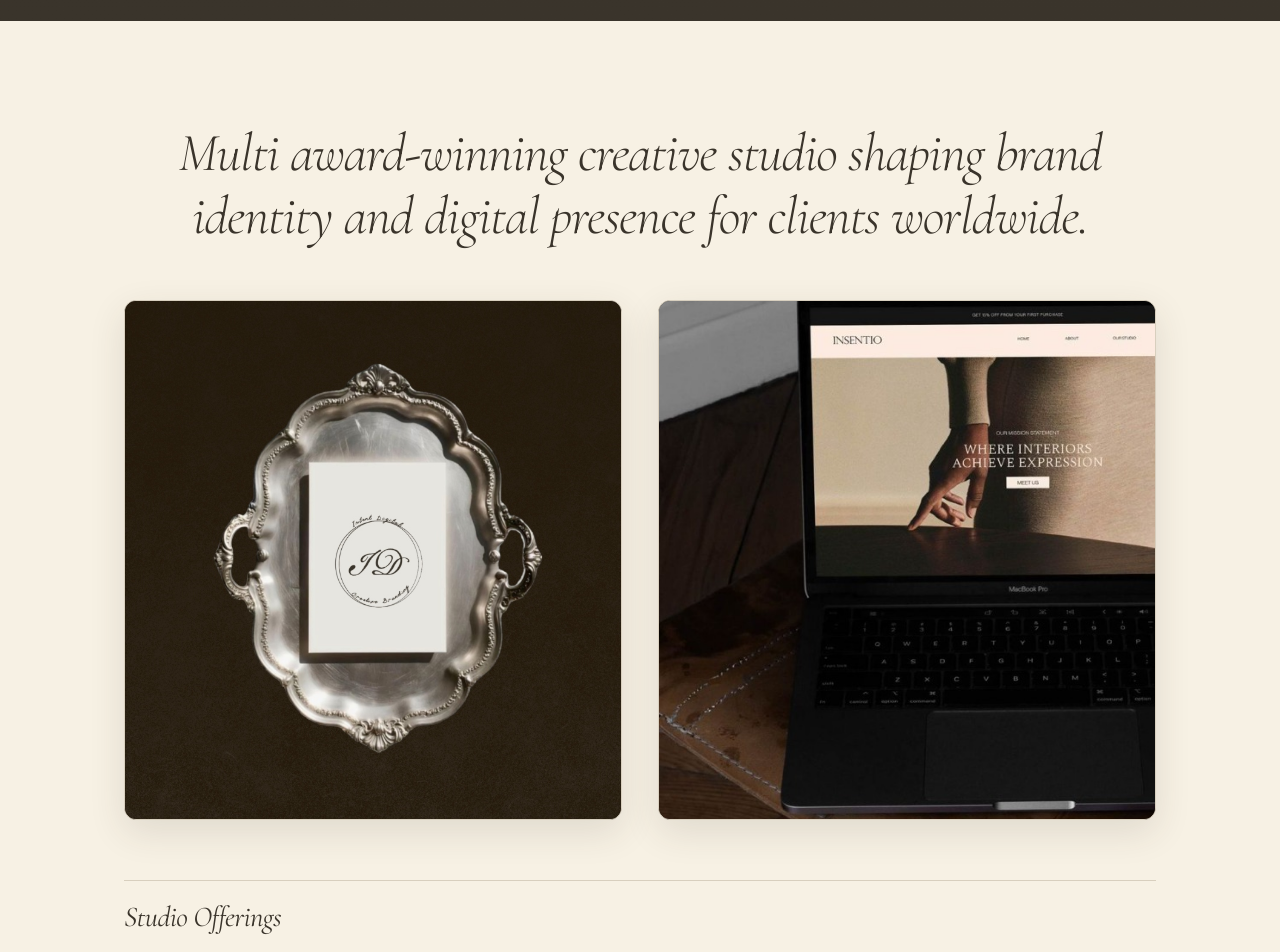
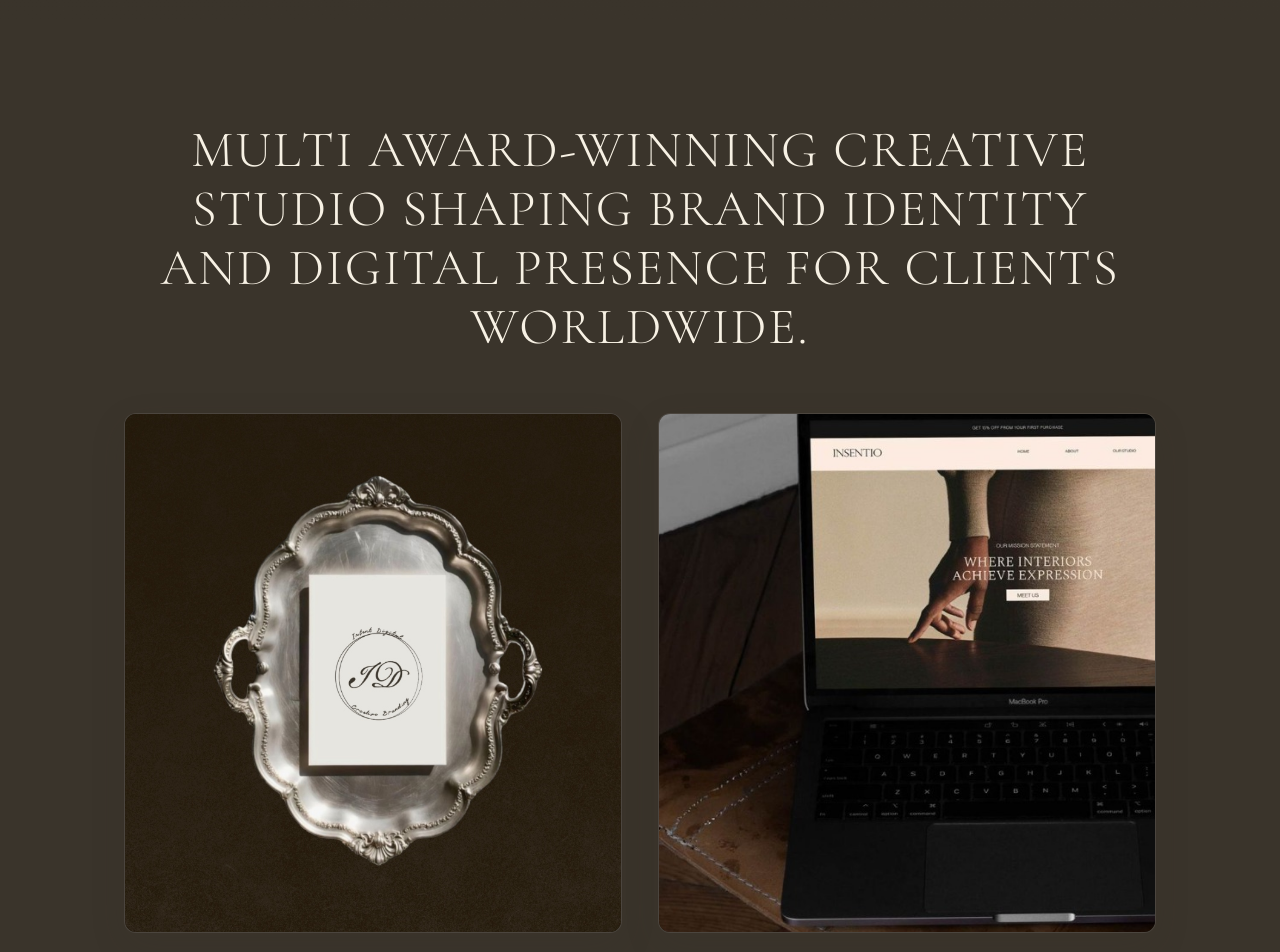
Before and after one commit to milanese88/intent-digital, a React (Vite) app: page / in a window 1280 px wide. Shown: the part 800-1752 px from the top of the page. Built offline with nearby package versions, Linux system fonts and the light colour scheme; a web font is replaced by a local one.

Commit message:
Update home.css

```diff
--- a/src/styles/home.css
+++ b/src/styles/home.css
@@ -797,27 +797,29 @@
   }
 }
 
-/* Welcome Intro Section & Studio Offerings (Matching Screenshot 2) */
+/* Welcome Intro Section & Studio Offerings (Dark Espresso Ganache Theme Matching Screenshot 2) */
 .welcome-intro-section {
   padding: 100px 0 120px 0;
-  background-color: var(--bg-cream);
+  background-color: var(--primary-espresso);
+  color: var(--bg-cream);
   text-align: center;
-  border-bottom: 1px solid var(--neutral-oat);
+  border-bottom: 1px solid rgba(247, 241, 228, 0.15);
 }
 
 .welcome-intro-header {
-  margin-bottom: 52px;
+  margin-bottom: 56px;
 }
 
 .studio-hero-headline {
   font-family: var(--font-display);
-  font-style: italic;
+  font-style: normal;
   font-weight: 300;
-  font-size: clamp(2.3rem, 4.2vw, 3.8rem);
-  line-height: 1.18;
-  letter-spacing: -0.02em;
-  color: var(--primary-espresso);
-  max-width: 980px;
+  font-size: clamp(2.2rem, 4vw, 3.5rem);
+  line-height: 1.15;
+  text-transform: uppercase;
+  letter-spacing: 0.04em;
+  color: var(--bg-cream);
+  max-width: 1000px;
   margin: 0 auto;
 }
 
@@ -834,8 +836,8 @@
   aspect-ratio: 4 / 5;
   overflow: hidden;
   border-radius: 4px;
-  border: 1px solid var(--neutral-oat);
-  background-color: var(--primary-espresso);
+  border: 1px solid rgba(247, 241, 228, 0.18);
+  background-color: #241F19;
 }
 
 .studio-card .welcome-card-img {
@@ -857,7 +859,7 @@
 }
 
 .offerings-header-row {
-  border-top: 1px solid var(--neutral-oat);
+  border-top: 1px solid rgba(247, 241, 228, 0.18);
   padding-top: 18px;
   margin-bottom: 24px;
 }
@@ -867,12 +869,12 @@
   font-style: italic;
   font-weight: 400;
   font-size: 1.8rem;
-  color: var(--primary-espresso);
+  color: var(--bg-cream);
   margin: 0;
 }
 
 .offerings-columns-grid {
-  border-top: 1px solid var(--neutral-oat);
+  border-top: 1px solid rgba(247, 241, 228, 0.18);
   padding-top: 28px;
   display: grid;
   grid-template-columns: 1fr 1fr;
@@ -891,21 +893,21 @@
   font-weight: 600;
   letter-spacing: 0.12em;
   text-transform: uppercase;
-  color: var(--primary-espresso);
+  color: var(--tint-soft-blue);
   margin-bottom: 14px;
   text-decoration: none;
   transition: opacity 0.3s ease;
 }
 
 .offering-link-title:hover {
-  opacity: 0.65;
+  opacity: 0.8;
 }
 
 .offering-desc {
   font-family: var(--font-sans);
   font-size: 14.5px;
   line-height: 1.65;
-  color: var(--primary-espresso);
+  color: var(--bg-cream);
   opacity: 0.85;
   margin: 0;
 }
```
